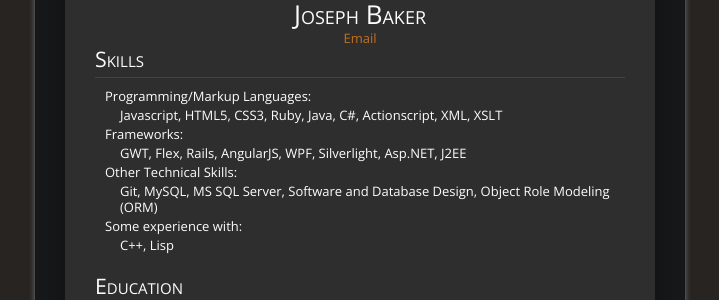
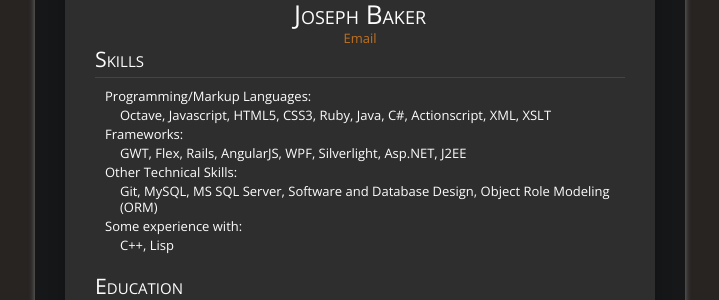
Before and after one commit to blatherwock/blatherwock.github.com, a Jekyll site: the page built from pages/resume.md, in a window 1280 px wide. Shown: the part 142-442 px from the top of the page, without its empty margins (280-999 px from the left). Built offline with Jekyll 4.4.1, drawn with Linux system fonts in a browser that asks for light colours; some web fonts are replaced.

Commit message:
Update resume.md

```diff
--- a/pages/resume.md
+++ b/pages/resume.md
@@ -14,7 +14,7 @@ page_class: bl-resume
 <section>
 <dl class="bl-skills">
   <dt>Programming/Markup Languages</dt>
-  <dd>Javascript, HTML5, CSS3, Ruby, Java, C#, Actionscript, XML, XSLT</dd>
+  <dd>Octave, Javascript, HTML5, CSS3, Ruby, Java, C#, Actionscript, XML, XSLT</dd>
   <dt>Frameworks</dt>
   <dd>GWT, Flex, Rails, AngularJS, WPF, Silverlight, Asp.NET, J2EE</dd>
   <dt>Other Technical Skills</dt>
```
